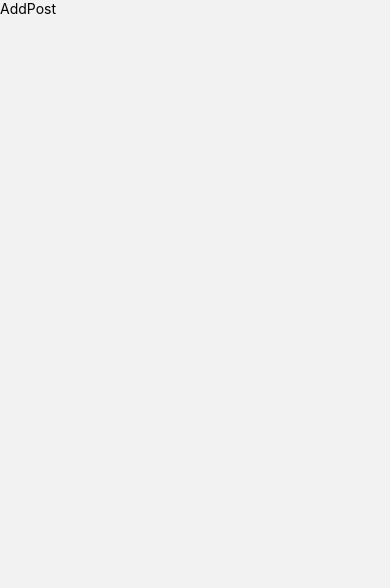
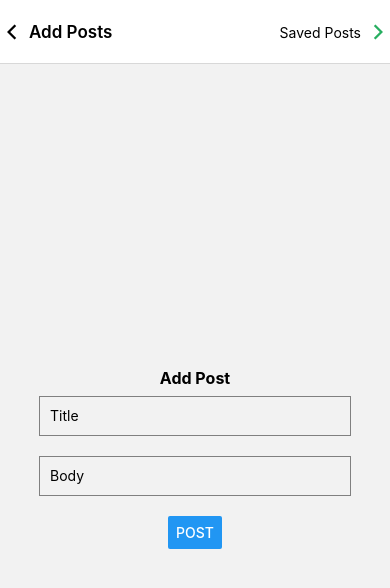
Before and after one commit to HackX-IN/feeds, a React Native app: screen /AddPost in a window 390 px wide. Shown: the top 588 px of the page. Built offline with nearby package versions, Linux system fonts and the light colour scheme; no server answers.

Commit message:
add post

```diff
--- a/App.tsx
+++ b/App.tsx
@@ -7,17 +7,8 @@ import {
 import { createNativeStackNavigator } from "@react-navigation/native-stack";
 import Feed from "./src/screens/Feed";
 import AddPost from "./src/screens/AddPost";
-import {
-  Platform,
-  StatusBar,
-  Text,
-  TouchableOpacity,
-  View,
-  useColorScheme,
-} from "react-native";
-import { hp } from "./src/utils/Responsive-screen";
-import { Ionicons } from "@expo/vector-icons";
-import { Colors } from "./src/constants/Colors";
+import SavedPosts from "./src/screens/SavedPosts";
+import { StatusBar, useColorScheme } from "react-native";
 
 const Stack = createNativeStackNavigator();
 
@@ -44,7 +35,16 @@ export default () => {
               headerTitle: "",
             }}
           />
-          <Stack.Screen name="AddPost" component={AddPost} />
+          <Stack.Screen
+            name="AddPost"
+            component={AddPost}
+            options={{ headerShown: true, presentation: "modal" }}
+          />
+          <Stack.Screen
+            name="Saved"
+            component={SavedPosts}
+            options={{ headerShown: true }}
+          />
         </Stack.Navigator>
       </NavigationContainer>
     </>
--- a/package.json
+++ b/package.json
@@ -15,16 +15,18 @@
     "@react-navigation/native-stack": "^6.9.17",
     "expo": "~49.0.15",
     "expo-status-bar": "~1.6.0",
+    "moti": "^0.27.2",
     "react": "18.2.0",
     "react-native": "0.72.6",
+    "react-native-reanimated": "~3.3.0",
     "react-native-responsive-screen": "^1.4.2",
     "react-native-safe-area-context": "4.6.3",
-    "react-native-screens": "~3.22.0",
-    "react-native-reanimated": "~3.3.0"
+    "react-native-screens": "~3.22.0"
   },
   "devDependencies": {
     "@babel/core": "^7.20.0",
     "@types/react": "~18.2.14",
+    "@types/react-navigation": "^3.4.0",
     "typescript": "^5.1.3"
   },
   "private": true
--- a/src/screens/AddPost.tsx
+++ b/src/screens/AddPost.tsx
@@ -1,14 +1,151 @@
-import { StyleSheet, Text, View } from "react-native";
-import React from "react";
+import React, { useEffect, useLayoutEffect, useState } from "react";
+import {
+  StyleSheet,
+  Text,
+  View,
+  TextInput,
+  Button,
+  TouchableOpacity,
+  ActivityIndicator,
+} from "react-native";
+import { useNavigation } from "@react-navigation/core";
+import AsyncStorage from "@react-native-async-storage/async-storage";
+import { Ionicons } from "@expo/vector-icons";
+import { Colors } from "../constants/Colors";
+import { hp } from "../utils/Responsive-screen";
 
 const AddPost: React.FC = () => {
+  const navigation = useNavigation<any>();
+  const [title, setTitle] = useState("");
+  const [body, setBody] = useState("");
+  const [loading, setLoading] = useState(false);
+
+  const GenerateRandomId = () => {
+    return Math.floor(Math.random() * 1000);
+  };
+
+  useEffect(() => {
+    GetPosts();
+  }, []);
+
+  const GetPosts = async () => {
+    const storedData = await AsyncStorage.getItem("posts");
+    if (storedData) {
+      console.log(JSON.parse(storedData));
+    }
+    return [];
+  };
+
+  const handlePost = async () => {
+    const id = GenerateRandomId();
+    const postData = { id, title, body };
+
+    try {
+      setLoading(true);
+
+      const storedData = await AsyncStorage.getItem("posts");
+      const parsedData = storedData ? JSON.parse(storedData) : [];
+
+      const newData = [...parsedData, postData];
+      await AsyncStorage.setItem("posts", JSON.stringify(newData));
+
+      setTitle("");
+      setBody("");
+    } catch (error) {
+      console.error("Error saving data to AsyncStorage: ", error);
+    } finally {
+      setLoading(false);
+    }
+  };
+
+  useLayoutEffect(() => {
+    navigation.setOptions({
+      headerTitle: "",
+      headerRight: () => (
+        <TouchableOpacity
+          style={styles.headers}
+          onPress={() => navigation.navigate("Saved")}
+        >
+          <Text>Saved Posts</Text>
+          <Ionicons
+            name="chevron-forward-outline"
+            size={24}
+            color={Colors.success}
+          />
+        </TouchableOpacity>
+      ),
+      headerLeft: () => (
+        <View style={styles.headers}>
+          <TouchableOpacity onPress={() => navigation.goBack()}>
+            <Ionicons name="chevron-back-outline" size={24} color="black" />
+          </TouchableOpacity>
+
+          <Text
+            style={{
+              fontSize: hp(2),
+              fontWeight: "600",
+            }}
+          >
+            Add Posts
+          </Text>
+        </View>
+      ),
+    });
+    return () => {
+      navigation.setOptions({
+        headerRight: null,
+        headerLeft: null,
+      });
+    };
+    // eslint-disable-next-line react-hooks/exhaustive-deps
+  });
+
   return (
-    <View>
-      <Text>AddPost</Text>
+    <View style={styles.container}>
+      <Text style={{ fontSize: hp(1.9), fontWeight: "700", margin: 8 }}>
+        Add Post
+      </Text>
+      <TextInput
+        style={styles.input}
+        placeholder="Title"
+        value={title}
+        onChangeText={(text) => setTitle(text)}
+      />
+      <TextInput
+        style={styles.input}
+        placeholder="Body"
+        value={body}
+        onChangeText={(text) => setBody(text)}
+        multiline
+      />
+      {loading ? (
+        <ActivityIndicator size="large" color={Colors.primary} />
+      ) : (
+        <Button title="Post" onPress={handlePost} />
+      )}
     </View>
   );
 };
 
 export default AddPost;
 
-const styles = StyleSheet.create({});
+const styles = StyleSheet.create({
+  container: {
+    flex: 1,
+    justifyContent: "center",
+    alignItems: "center",
+  },
+  input: {
+    height: 40,
+    borderColor: "gray",
+    borderWidth: 1,
+    marginBottom: 20,
+    padding: 10,
+    width: "80%",
+  },
+  headers: {
+    flexDirection: "row",
+    gap: 5,
+    alignItems: "center",
+  },
+});
--- a/src/screens/Feed.tsx
+++ b/src/screens/Feed.tsx
@@ -15,7 +15,7 @@ import { hp, wp } from "../utils/Responsive-screen";
 import { Ionicons } from "@expo/vector-icons";
 import { API_URL } from "../utils/Api";
 import CardItem from "../components/CardItem";
-import { useNavigation } from "@react-navigation/core";
+import { NavigationProp, useNavigation } from "@react-navigation/core";
 import { NativeStackNavigationOptions } from "@react-navigation/native-stack";
 
 interface Props {
@@ -26,7 +26,7 @@ interface Props {
 }
 
 const Feed = () => {
-  const navigation = useNavigation();
+  const navigation = useNavigation<any>();
   const [searchQuery, setSearchQuery] = useState("");
   const [data, setData] = useState<Props[]>([]);
   const [filteredData, setFilteredData] = useState<Props[]>([]);
@@ -45,7 +45,7 @@ const Feed = () => {
       ),
       headerRight: () => (
         <TouchableOpacity onPress={() => navigation.navigate("AddPost")}>
-          <Ionicons name="add" size={24} color={Colors.text} />
+          <Ionicons name="add" size={27} color={Colors.text} />
         </TouchableOpacity>
       ),
     } as NativeStackNavigationOptions);
--- /dev/null
+++ b/src/screens/SavedPosts.tsx
@@ -0,0 +1,88 @@
+import {
+  FlatList,
+  StyleSheet,
+  Text,
+  TouchableOpacity,
+  View,
+} from "react-native";
+import React, { useEffect, useLayoutEffect, useState } from "react";
+import AsyncStorage from "@react-native-async-storage/async-storage";
+import CardItem from "../components/CardItem";
+import { useNavigation } from "@react-navigation/core";
+import { hp } from "../utils/Responsive-screen";
+import { NativeStackNavigationOptions } from "@react-navigation/native-stack";
+import { Ionicons } from "@expo/vector-icons";
+
+interface Props {
+  title: string;
+  body: string;
+  id: number;
+  userId: number;
+}
+const SavedPosts = () => {
+  const [savedPost, setSavedPosts] = useState<Props[]>([]);
+  const navigation = useNavigation();
+  useEffect(() => {
+    GetPosts();
+  }, []);
+
+  useLayoutEffect(() => {
+    navigation.setOptions({
+      headerTitle: "",
+      headerLeft: () => (
+        <View style={styles.headers}>
+          <TouchableOpacity onPress={() => navigation.goBack()}>
+            <Ionicons name="arrow-back" size={28} color="black" />
+          </TouchableOpacity>
+        </View>
+      ),
+    } as NativeStackNavigationOptions);
+  }, [navigation]);
+
+  const GetPosts = async () => {
+    const storedData = await AsyncStorage.getItem("posts");
+    if (storedData) {
+      setSavedPosts(JSON.parse(storedData));
+    }
+    return [];
+  };
+
+  return (
+    <View style={styles.container}>
+      <FlatList
+        data={savedPost}
+        ListEmptyComponent={() => {
+          return (
+            <View
+              style={{
+                flex: 1,
+                justifyContent: "center",
+                alignItems: "center",
+              }}
+            >
+              <Text style={{ fontSize: hp(2.5) }}>No Saved Posts</Text>
+            </View>
+          );
+        }}
+        keyExtractor={(item) => item.id.toString()}
+        renderItem={({ item, index }) => {
+          return <CardItem item={item} index={index} />;
+        }}
+      />
+    </View>
+  );
+};
+
+export default SavedPosts;
+
+const styles = StyleSheet.create({
+  container: {
+    flex: 1,
+    backgroundColor: "#fff",
+  },
+  headers: {
+    flexDirection: "row",
+    gap: 5,
+    alignItems: "center",
+  },
+});
```
Also changed, not shown: 1 other file (tests, documents, lock files or other folders).
